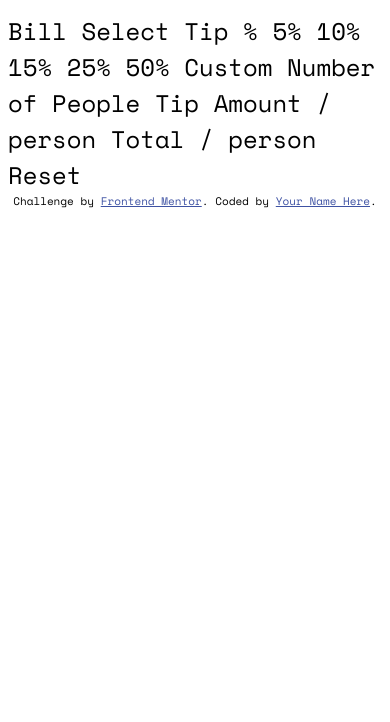
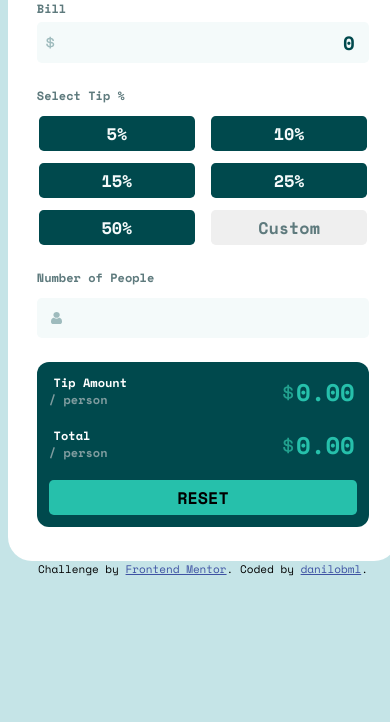
Before and after one commit to danilobml/fem-tip-calculator, a plain HTML site: page tip-calculator-app-main/index.html in a window 390 px wide. Shown: the part 122-844 px from the top of the page. Drawn offline with nearby package versions, Linux system fonts and the light colour scheme.

Commit message:
mobile-basic-structure-and-style

```diff
--- a/tip-calculator-app-main/index.html
+++ b/tip-calculator-app-main/index.html
@@ -12,9 +12,41 @@
     <script defer src="./src/script.js"></script>
   </head>
   <body>
-    <h1>SPLITTER</h1>
-    Bill Select Tip % 5% 10% 15% 25% 50% Custom Number of People Tip Amount / person Total / person Reset
+    <h1 class="top-h1">SPLI</h1>
+    <h1 class="bottom-h1">TTER</h1>
+    <div class="main-container">
+    <h6>Bill</h6>
+   <div class="bill-screen">
+     <img src="./images/icon-dollar.svg" class="icon-dollar" alt="icon-dollar">
+     <input class="input-bill" type="number" step='0.01' min="0" value='0'>
+   </div>
+    <h6>Select Tip %</h6>
+    <div class="buttons">
+    <button class="selector">5%</button>
+    <button class="selector">10%</button>
+    <button class="selector">15%</button>
+    <button class="selector">25%</button>
+    <button class="selector">50%</button>
+    <button class="custom">Custom</button>
+  </div>
+    <h6>Number of People<h6>
+    <div class="people-screen">
+      <img src="./images/icon-person.svg" class="icon-person" alt="icon-person">
+      <input class="input-people" type="number"  min="0">
+    </div>
+    <div class="amount-screen">
+    <div class="amount">
+    <span><span class="screen-p-big">Tip Amount</span><span class="screen-p-small"><br>/ person</span></span>
+    <div class="result-amount"><span><img src="./images/icon-dollar.svg" alt="icon-dollar" class="dollar-result"></span><span id="value-amount">0.00</span></div>
+    </div>
+    <div class="total">
+      <span><span class="screen-p-big">Total</span><span class="screen-p-small"><br>/ person</span></span>
+      <div class="result-amount"><span><img src="./images/icon-dollar.svg" alt="icon-dollar" class="dollar-result"></span><span id="total-amount">0.00</span></div>
+      </div>
 
-    <div class="attribution">Challenge by <a href="https://www.frontendmentor.io?ref=challenge" target="_blank">Frontend Mentor</a>. Coded by <a href="#">Your Name Here</a>.</div>
+
+    <button class="reset">RESET</button> </div>
+    </div>
+    <div class="attribution">Challenge by <a href="https://www.frontendmentor.io?ref=challenge" target="_blank">Frontend Mentor</a>. Coded by <a href="https://github.com/danilobml">danilobml</a>.</div>
   </body>
 </html>
--- a/tip-calculator-app-main/src/styles.css
+++ b/tip-calculator-app-main/src/styles.css
@@ -1,3 +1,13 @@
+html{
+  box-sizing: border-box;
+}
+*,
+*:before,
+*:after {
+   box-sizing:inherit;
+}
+
+
 :root {
   font-size: 24px;
   font-family: 'Space Mono', monospace;
@@ -10,6 +20,182 @@
 --White: hsl(0, 0%, 100%);
 }
 
+/* Body and background */
+body{
+  background-color: var(--Light-grayish-cyan);
+  display: flex;
+  flex-direction: column;
+  justify-content: center;
+  align-items: center;
+  width: 100vw;
+}
+
+h1{
+  font-size: 18px;
+  color: var(--Very-dark-cyan);
+  letter-spacing: 6px;
+}
+
+.top-h1{
+  margin-bottom: 0;
+}
+
+.bottom-h1{
+  margin-top: 0;
+  margin-bottom: 1.1rem;
+}
+
+/* Main container */
+
+.main-container {
+  background-color: var(--White);
+  padding: 1.2rem;
+  padding-top: 0.5rem;
+  border-radius: 1rem;
+  width: 100%;
+  margin: auto 0;
+}
+
+h6{
+  color: var(--Dark-grayish-cyan);
+  margin: 0;
+  margin-top: 0.5rem;
+  margin-bottom: 0.2rem;
+  font-size: 0.5rem;
+}
+
+/* First ("bill") and "Number of people" screens */
+
+.bill-screen, .people-screen{
+  background-color: var(--Very-light-grayish-cyan);
+  padding: 0.2rem;
+  border-radius: 0.2rem;
+  display: flex;
+  justify-content: space-between;
+  align-items: center;
+  margin-bottom: 1rem;
+}
+
+.icon-dollar{
+  height: 0.55rem;
+  width: 0.35rem;
+  margin-left: 0.2rem;
+}
+
+.icon-person {
+  height: 0.5rem;
+  width: 0.43rem;
+  margin-left: 0.4rem;
+}
+
+.input-bill, .input-people{
+  color: var(--Very-dark-cyan);
+  background: transparent;
+  border: none;
+  outline: none;
+  width: 90%;
+  text-align: end;
+  font-size: 0.8rem;
+  font-weight: 700;
+  padding-right: 0.4rem;
+  font-family: 'Space Mono', monospace;
+}
+
+/* Number input without arrows - Chrome, Edge, Opera etc */
+input::-webkit-outer-spin-button,
+input::-webkit-inner-spin-button {
+  -webkit-appearance: none;
+  margin: 0;
+}
+
+/* Number input without arrows - Firefox */
+input[type=number] {
+  -moz-appearance: textfield;
+}
+
+/* % Selection div */
+.buttons {
+  display: flex;
+  flex-wrap: wrap;
+  gap: 12px;
+  justify-content: space-around;
+  margin-top: 0.5rem;
+  margin-bottom: 1rem
+}
+
+button {
+  width: 47%;
+  height: 35px;
+  font-weight: 700;
+  font-size: 0.7rem;
+  border-radius: 0.2rem;
+  border: none;
+  font-family: 'Space Mono', monospace;
+}
+
+button:active {
+  background-color: var(--Strong-cyan);
+  color: var(--Very-dark-cyan);
+}
+
+.selector {
+  background-color: var(--Very-dark-cyan);
+  color: var(--Very-light-grayish-cyan);
+}
+
+.custom {
+  color: var(--Dark-grayish-cyan);
+}
+
+/* End (amount) Screen */
+
+.amount-screen {
+  background-color: var(--Very-dark-cyan);
+  padding: 0.5rem;
+  border-radius: 0.5rem;
+  display: flex;
+  flex-direction: column;
+}
+
+.screen-p-big {
+  color: var(--White);
+  margin-bottom: 0.1rem;
+  margin-left: 0.2rem;
+}
+
+.screen-p-small {
+  font-size: 0.5rem;
+  color: var(--Grayish-cyan);
+  margin-top: 0;
+  margin-left: 0.2rem;
+}
+
+.amount, .total {
+  display: flex;
+  justify-content: space-between;
+  margin-bottom: 0.7rem;
+}
+
+.result-amount, .result-total {
+  color: var(--Strong-cyan);
+  font-size: 1rem;
+  margin-right: 0.1rem;
+}
+
+.dollar-result{
+  font-size: 1rem;
+    margin-right: 0.1rem;
+  filter: invert(57%) sepia(95%) saturate(330%) hue-rotate(122deg) brightness(91%) contrast(93%);
+  font-weight: bold;
+}
+
+.reset {
+  width: 100%;
+  background-color: var(--Strong-cyan);
+  font-size: 0.7rem;
+  align-self: center;
+}
+
 .attribution {
     font-size: 11px;
     text-align: center;
@@ -19,6 +205,15 @@
     color: hsl(228, 45%, 44%);
   }
 
-  @media screen and (max-width: 375px) {
+  @media screen and (max-width: 376px) {
+    .main-container{
+      width: 100%;
+    }
 
   }
+
+  @media screen and (min-width: 376px) {
+    .main-container{
+
+    }
+  }
```
